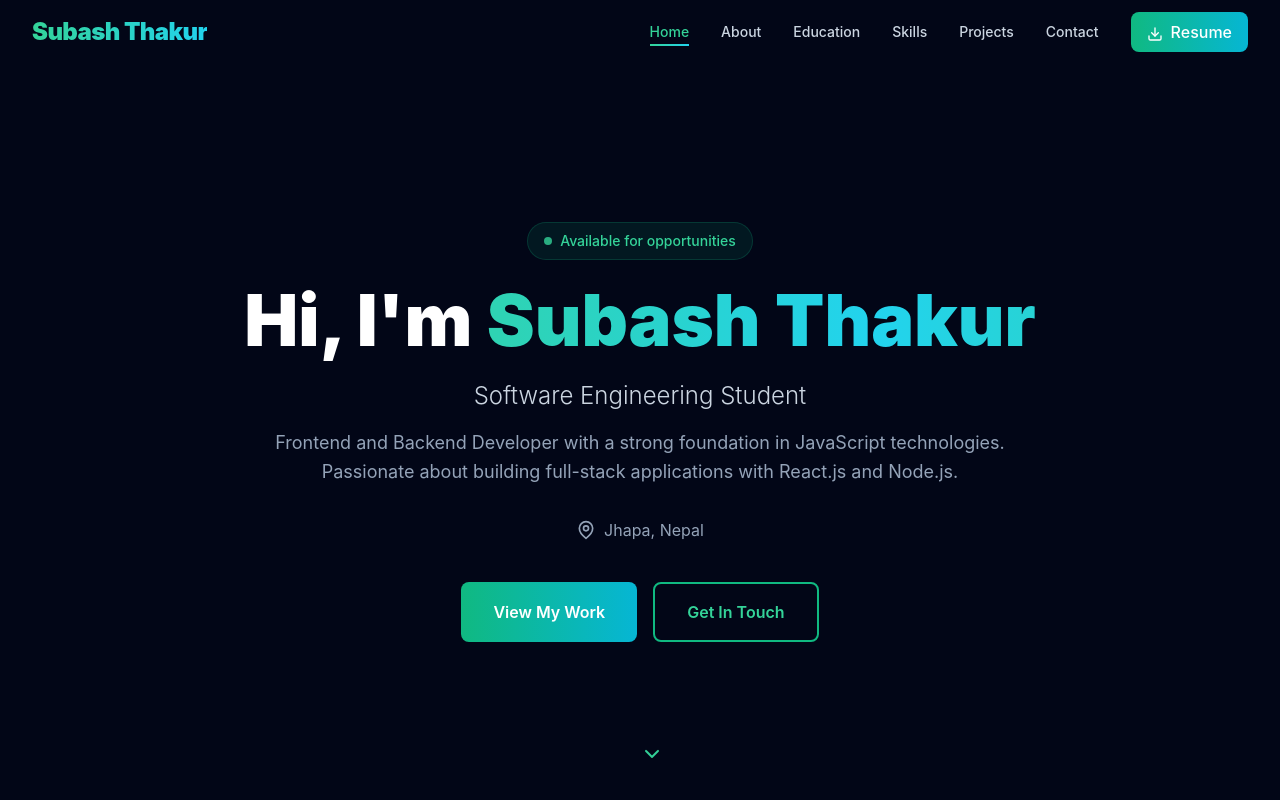
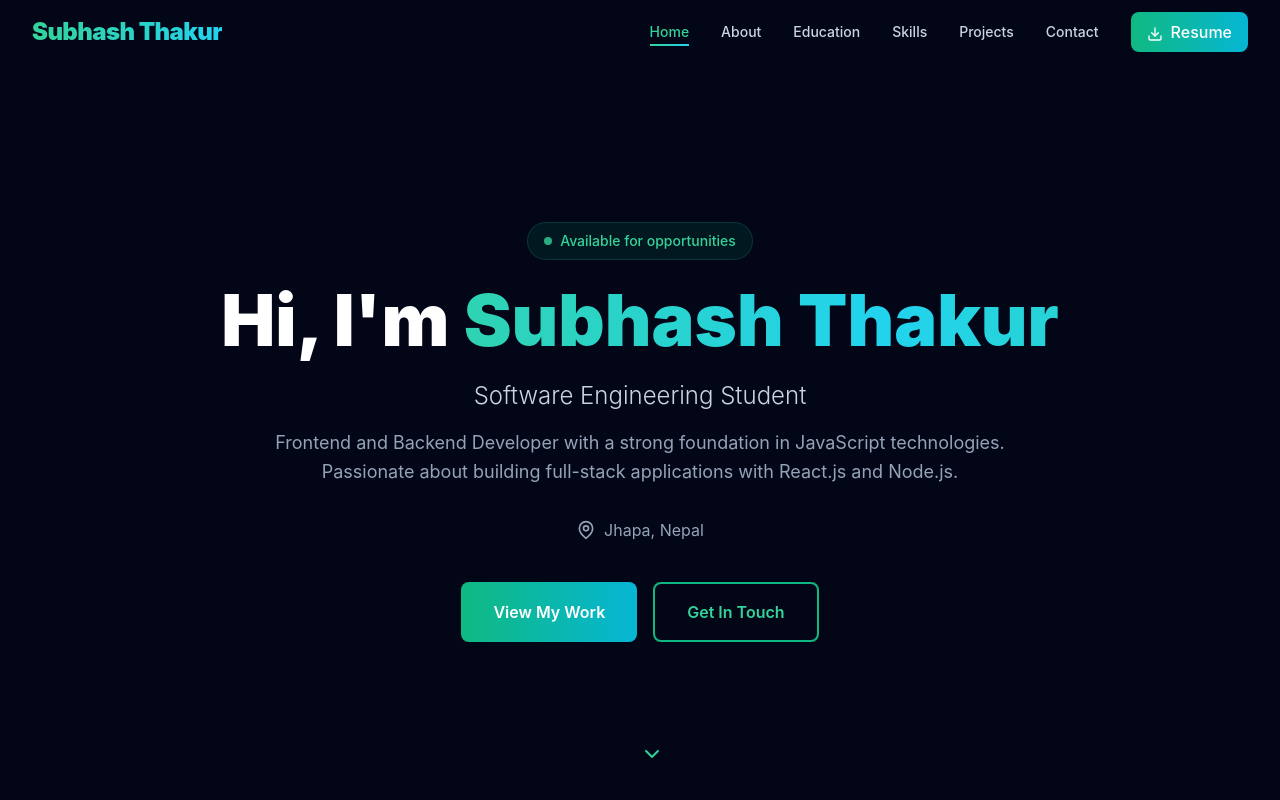
Before and after one commit to subhash162/portfolio, a React (Vite) app: page / in a window 1280 px wide. Shown: the top 800 px of the page. Built offline with nearby package versions, Linux system fonts and the light colour scheme; the HTML template or start-up script is replaced by a standard one.

Commit message:
minor fixes

```diff
--- a/index.html
+++ b/index.html
@@ -7,7 +7,7 @@
     <meta name="description" content="Subash Thakur - Software Engineering Student | Full-Stack Developer specializing in React.js and Node.js" />
     <meta name="author" content="Subash Thakur" />
     <meta name="keywords" content="Subash Thakur, Software Engineer, Full-Stack Developer, React, Node.js, Web Development, Portfolio" />
-    <title>Subash Thakur | Software Engineer Portfolio</title>
+    <title>Subhash Thakur | Software Engineer Portfolio</title>
   </head>
   <body>
     <div id="root"></div>
--- a/src/App.jsx
+++ b/src/App.jsx
@@ -5,6 +5,10 @@ const Portfolio = () => {
   const [activeSection, setActiveSection] = useState('home');
   const [mobileMenuOpen, setMobileMenuOpen] = useState(false);
   const [scrolled, setScrolled] = useState(false);
+
+  const openResume = () => {
+  window.open("/subash_CV (1).pdf", "_blank");
+  };
 
   useEffect(() => {
     const handleScroll = () => {
@@ -59,7 +63,7 @@ const Portfolio = () => {
               className="text-2xl font-black tracking-tight"
             >
               <span className="bg-gradient-to-r from-emerald-400 to-cyan-400 bg-clip-text text-transparent">
-                Subash Thakur
+                Subhash Thakur
               </span>
             </button>
 
@@ -84,6 +88,7 @@ const Portfolio = () => {
               <a
                 href="#"
                 className="px-4 py-2 bg-gradient-to-r from-emerald-500 to-cyan-500 text-white rounded-lg font-medium hover:shadow-lg hover:shadow-emerald-500/50 transition-all"
+                onClick={openResume}
               >
                 <Download className="w-4 h-4 inline mr-2" />
                 Resume
@@ -121,7 +126,7 @@ const Portfolio = () => {
                 href="#"
                 className="block w-full px-4 py-2 bg-gradient-to-r from-emerald-500 to-cyan-500 text-white text-center rounded-lg font-medium"
               >
-                <Download className="w-4 h-4 inline mr-2" />
+                <Download className="w-4 h-4 inline mr-2"/>
                 Resume
               </a>
             </div>
@@ -141,7 +146,7 @@ const Portfolio = () => {
             <h1 className="text-5xl sm:text-6xl lg:text-7xl font-black mb-6 leading-tight">
               Hi, I'm{' '}
               <span className="bg-gradient-to-r from-emerald-400 via-cyan-400 to-emerald-400 bg-clip-text text-transparent bg-[length:200%_auto] animate-gradient">
-                Subash Thakur
+                Subhash Thakur
               </span>
             </h1>
 
```
Also changed, not shown: 1 other file (tests, documents, lock files or other folders).
